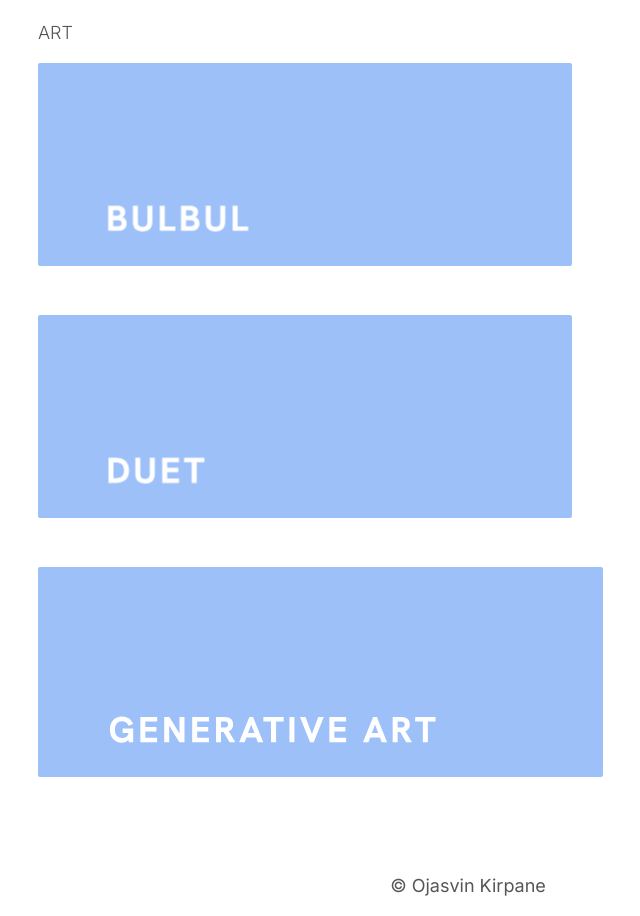
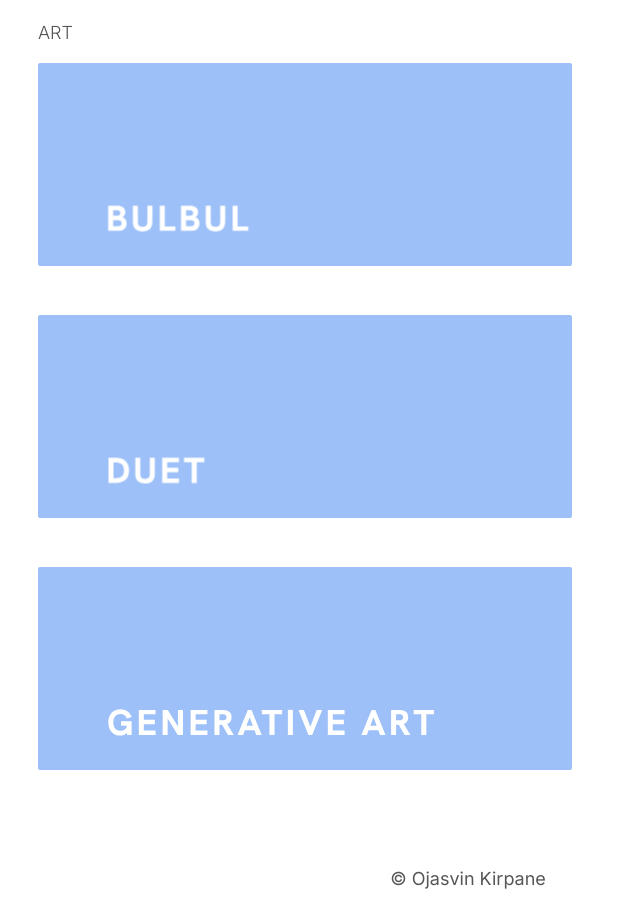
Before and after one commit to okirpane/ojasvin, a plain HTML site: page index.html in a window 1280 px wide. Shown: the part 1233-2149 px from the top of the page, without its empty margins (172-812 px from the left). Drawn offline with Linux system fonts and the light colour scheme.

Commit message:
Update index.html

```diff
--- a/index.html
+++ b/index.html
@@ -460,7 +460,6 @@
                     </a>
                     <a href="https://www.instagram.com/stories/highlights/18130176121054047/" target="_blank">
                         <?xml version="1.0" encoding="UTF-8" standalone="no"?>
-                        <?xml version="1.0" encoding="UTF-8" standalone="no"?>
 <svg
    xmlns:dc="http://purl.org/dc/elements/1.1/"
    xmlns:cc="http://creativecommons.org/ns#"
@@ -469,13 +468,13 @@
    xmlns="http://www.w3.org/2000/svg"
    xmlns:sodipodi="http://sodipodi.sourceforge.net/DTD/sodipodi-0.dtd"
    xmlns:inkscape="http://www.inkscape.org/namespaces/inkscape"
-   width="565"
-   height="210"
-   viewBox="0 0 565 210"
+   inkscape:version="1.0 (4035a4fb49, 2020-05-01)"
+   sodipodi:docname="THUMBNAIL-GA.svg"
+   id="svg7"
    version="1.1"
-   id="svg7"
-   sodipodi:docname="THUMBNAIL-GA.svg"
-   inkscape:version="1.0 (4035a4fb49, 2020-05-01)">
+   viewBox="0 0 534 203"
+   height="203"
+   width="534">
   <metadata
      id="metadata13">
     <rdf:RDF>
@@ -490,95 +489,95 @@
   <defs
      id="defs11" />
   <sodipodi:namedview
-     inkscape:document-rotation="0"
+     inkscape:current-layer="svg7"
+     inkscape:window-maximized="1"
+     inkscape:window-y="-8"
+     inkscape:window-x="-8"
+     inkscape:cy="109.01279"
+     inkscape:cx="713.35726"
+     inkscape:zoom="0.7114871"
+     showgrid="false"
+     id="namedview9"
+     inkscape:window-height="1002"
+     inkscape:window-width="1920"
+     inkscape:pageshadow="2"
+     inkscape:pageopacity="0"
+     guidetolerance="10"
+     gridtolerance="10"
+     objecttolerance="10"
+     borderopacity="1"
+     bordercolor="#666666"
      pagecolor="#ffffff"
-     bordercolor="#666666"
-     borderopacity="1"
-     objecttolerance="10"
-     gridtolerance="10"
-     guidetolerance="10"
-     inkscape:pageopacity="0"
-     inkscape:pageshadow="2"
-     inkscape:window-width="1920"
-     inkscape:window-height="1002"
-     id="namedview9"
-     showgrid="false"
-     inkscape:zoom="2.0123894"
-     inkscape:cx="283.06791"
-     inkscape:cy="164.51313"
-     inkscape:window-x="-8"
-     inkscape:window-y="-8"
-     inkscape:window-maximized="1"
-     inkscape:current-layer="svg7" />
+     inkscape:document-rotation="0" />
   <rect
-     y="0"
+     style="fill:#9dc0f8;fill-opacity:1;stroke-width:0.955839"
+     id="Rectangle_182"
+     data-name="Rectangle 182"
+     width="534"
+     height="203"
+     rx="1.8902655"
+     fill="#f2f2f2"
      x="0"
-     fill="#f2f2f2"
-     rx="2"
-     height="210"
-     width="565"
-     data-name="Rectangle 182"
-     id="Rectangle_182"
-     style="fill:#9dc0f8;fill-opacity:1" />
+     y="0" />
   <g
-     style="font-weight:800;font-size:36px;font-family:HKGrotesk-Black, 'HK Grotesk';letter-spacing:0.084em;fill:#ffffff;fill-opacity:1"
+     transform="translate(-1.556728,-7.172384)"
+     aria-label="GENERATIVE ART"
      id="GENERATIVE_ART"
-     aria-label="GENERATIVE ART">
+     style="font-weight:800;font-size:36px;font-family:HKGrotesk-Black, 'HK Grotesk';letter-spacing:0.084em;fill:#ffffff;fill-opacity:1">
     <path
-       id="path832"
+       d="m 90.551991,165.894 c -0.792,4.05 -3.96,5.094 -6.552,5.094 -4.338,0 -7.11,-3.168 -7.11,-8.388 0,-5.184 2.772,-8.352 7.11,-8.352 3.132,0 5.436,1.674 6.462,4.518 l 4.716,-1.692 c -1.71,-4.716 -5.796,-7.596 -11.178,-7.596 -7.2,0 -12.114,5.256 -12.114,13.122 0,7.902 4.914,13.158 11.79,13.158 2.88,0 5.22,-1.008 6.696,-2.916 l 0.414,2.322 h 4.392 V 161.43 h -10.548 v 4.464 z"
        style="fill:#ffffff;fill-opacity:1"
-       d="m 90.551991,165.894 c -0.792,4.05 -3.96,5.094 -6.552,5.094 -4.338,0 -7.11,-3.168 -7.11,-8.388 0,-5.184 2.772,-8.352 7.11,-8.352 3.132,0 5.436,1.674 6.462,4.518 l 4.716,-1.692 c -1.71,-4.716 -5.796,-7.596 -11.178,-7.596 -7.2,0 -12.114,5.256 -12.114,13.122 0,7.902 4.914,13.158 11.79,13.158 2.88,0 5.22,-1.008 6.696,-2.916 l 0.414,2.322 h 4.392 V 161.43 h -10.548 v 4.464 z" />
+       id="path832" />
     <path
-       id="path834"
+       d="M 119.13149,175.164 V 170.7 h -11.772 v -6.192 h 11.052 v -4.464 h -11.052 v -5.526 h 11.772 v -4.446 h -16.758 v 25.092 z"
        style="fill:#ffffff;fill-opacity:1"
-       d="M 119.13149,175.164 V 170.7 h -11.772 v -6.192 h 11.052 v -4.464 h -11.052 v -5.526 h 11.772 v -4.446 h -16.758 v 25.092 z" />
+       id="path834" />
     <path
-       id="path836"
+       d="m 141.50999,166.56 -10.17,-16.488 h -5.13 v 25.092 h 4.986 v -16.56 l 10.134,16.56 h 5.166 v -25.092 h -4.986 z"
        style="fill:#ffffff;fill-opacity:1"
-       d="m 141.50999,166.56 -10.17,-16.488 h -5.13 v 25.092 h 4.986 v -16.56 l 10.134,16.56 h 5.166 v -25.092 h -4.986 z" />
+       id="path836" />
     <path
-       id="path838"
+       d="M 170.95293,175.164 V 170.7 h -11.772 v -6.192 h 11.052 v -4.464 h -11.052 v -5.526 h 11.772 v -4.446 h -16.758 v 25.092 z"
        style="fill:#ffffff;fill-opacity:1"
-       d="M 170.95293,175.164 V 170.7 h -11.772 v -6.192 h 11.052 v -4.464 h -11.052 v -5.526 h 11.772 v -4.446 h -16.758 v 25.092 z" />
+       id="path838" />
     <path
-       id="path840"
+       d="m 190.72143,164.274 c 2.826,-1.062 4.392,-3.366 4.392,-6.894 0,-4.428 -2.43,-7.308 -8.622,-7.308 h -8.46 v 25.092 h 4.986 V 164.94 h 1.152 1.458 l 5.94,10.224 h 5.778 z m -7.704,-9.756 h 2.97 c 2.16,0 4.14,0.414 4.14,2.934 0,2.538 -1.944,3.042 -4.14,3.042 h -2.97 z"
        style="fill:#ffffff;fill-opacity:1"
-       d="m 190.72143,164.274 c 2.826,-1.062 4.392,-3.366 4.392,-6.894 0,-4.428 -2.43,-7.308 -8.622,-7.308 h -8.46 v 25.092 h 4.986 V 164.94 h 1.152 1.458 l 5.94,10.224 h 5.778 z m -7.704,-9.756 h 2.97 c 2.16,0 4.14,0.414 4.14,2.934 0,2.538 -1.944,3.042 -4.14,3.042 h -2.97 z" />
+       id="path840" />
     <path
-       id="path842"
+       d="m 225.25217,175.164 -10.188,-25.092 h -3.708 l -10.206,25.092 h 5.436 l 1.764,-4.68 h 9.72 l 1.746,4.68 z m -12.024,-17.694 3.186,8.55 h -6.39 z"
        style="fill:#ffffff;fill-opacity:1"
-       d="m 225.25217,175.164 -10.188,-25.092 h -3.708 l -10.206,25.092 h 5.436 l 1.764,-4.68 h 9.72 l 1.746,4.68 z m -12.024,-17.694 3.186,8.55 h -6.39 z" />
+       id="path842" />
     <path
-       id="path844"
+       d="m 238.08393,175.164 v -20.646 h 7.596 v -4.446 h -20.286 v 4.446 h 7.632 v 20.646 z"
        style="fill:#ffffff;fill-opacity:1"
-       d="m 238.08393,175.164 v -20.646 h 7.596 v -4.446 h -20.286 v 4.446 h 7.632 v 20.646 z" />
+       id="path844" />
     <path
-       id="path846"
+       d="m 256.42537,175.164 v -25.092 h -4.986 v 25.092 z"
        style="fill:#ffffff;fill-opacity:1"
-       d="m 256.42537,175.164 v -25.092 h -4.986 v 25.092 z" />
+       id="path846" />
     <path
-       id="path848"
+       d="m 273.92418,166.956 -6.462,-16.884 h -5.49 l 10.08,25.092 h 3.69 l 10.044,-25.092 h -5.526 z"
        style="fill:#ffffff;fill-opacity:1"
-       d="m 273.92418,166.956 -6.462,-16.884 h -5.49 l 10.08,25.092 h 3.69 l 10.044,-25.092 h -5.526 z" />
+       id="path848" />
     <path
-       id="path850"
+       d="M 308.13599,175.164 V 170.7 h -11.772 v -6.192 h 11.052 v -4.464 h -11.052 v -5.526 h 11.772 v -4.446 h -16.758 v 25.092 z"
        style="fill:#ffffff;fill-opacity:1"
-       d="M 308.13599,175.164 V 170.7 h -11.772 v -6.192 h 11.052 v -4.464 h -11.052 v -5.526 h 11.772 v -4.446 h -16.758 v 25.092 z" />
+       id="path850" />
     <path
-       id="path852"
+       d="m 349.07586,175.164 -10.188,-25.092 h -3.708 l -10.206,25.092 h 5.436 l 1.764,-4.68 h 9.72 l 1.746,4.68 z m -12.024,-17.694 3.186,8.55 h -6.39 z"
        style="fill:#ffffff;fill-opacity:1"
-       d="m 349.07586,175.164 -10.188,-25.092 h -3.708 l -10.206,25.092 h 5.436 l 1.764,-4.68 h 9.72 l 1.746,4.68 z m -12.024,-17.694 3.186,8.55 h -6.39 z" />
+       id="path852" />
     <path
-       id="path854"
+       d="m 367.35092,164.274 c 2.826,-1.062 4.392,-3.366 4.392,-6.894 0,-4.428 -2.43,-7.308 -8.622,-7.308 h -8.46 v 25.092 h 4.986 V 164.94 h 1.152 1.458 l 5.94,10.224 h 5.778 z m -7.704,-9.756 h 2.97 c 2.16,0 4.14,0.414 4.14,2.934 0,2.538 -1.944,3.042 -4.14,3.042 h -2.97 z"
        style="fill:#ffffff;fill-opacity:1"
-       d="m 367.35092,164.274 c 2.826,-1.062 4.392,-3.366 4.392,-6.894 0,-4.428 -2.43,-7.308 -8.622,-7.308 h -8.46 v 25.092 h 4.986 V 164.94 h 1.152 1.458 l 5.94,10.224 h 5.778 z m -7.704,-9.756 h 2.97 c 2.16,0 4.14,0.414 4.14,2.934 0,2.538 -1.944,3.042 -4.14,3.042 h -2.97 z" />
+       id="path854" />
     <path
-       id="path856"
+       d="m 389.89257,175.164 v -20.646 h 7.596 v -4.446 h -20.286 v 4.446 h 7.632 v 20.646 z"
        style="fill:#ffffff;fill-opacity:1"
-       d="m 389.89257,175.164 v -20.646 h 7.596 v -4.446 h -20.286 v 4.446 h 7.632 v 20.646 z" />
+       id="path856" />
   </g>
 </svg>
-
                     </a>
                 </div>
             </div>
```
